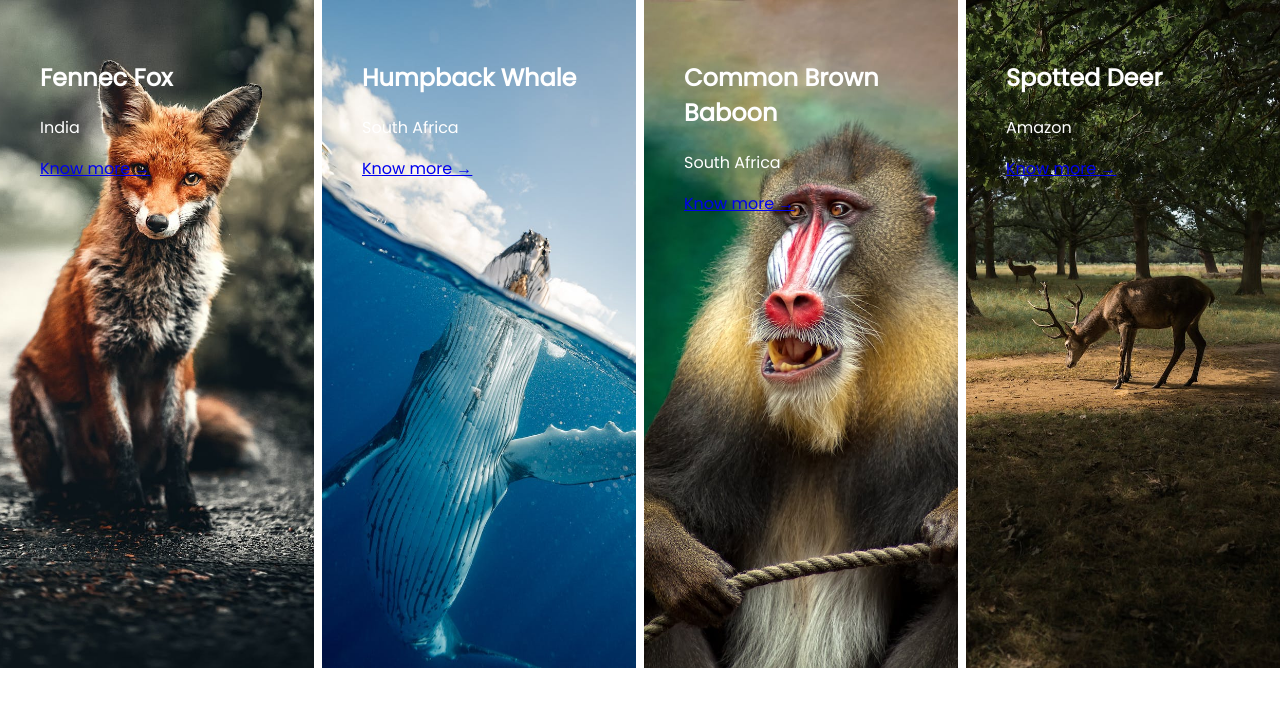
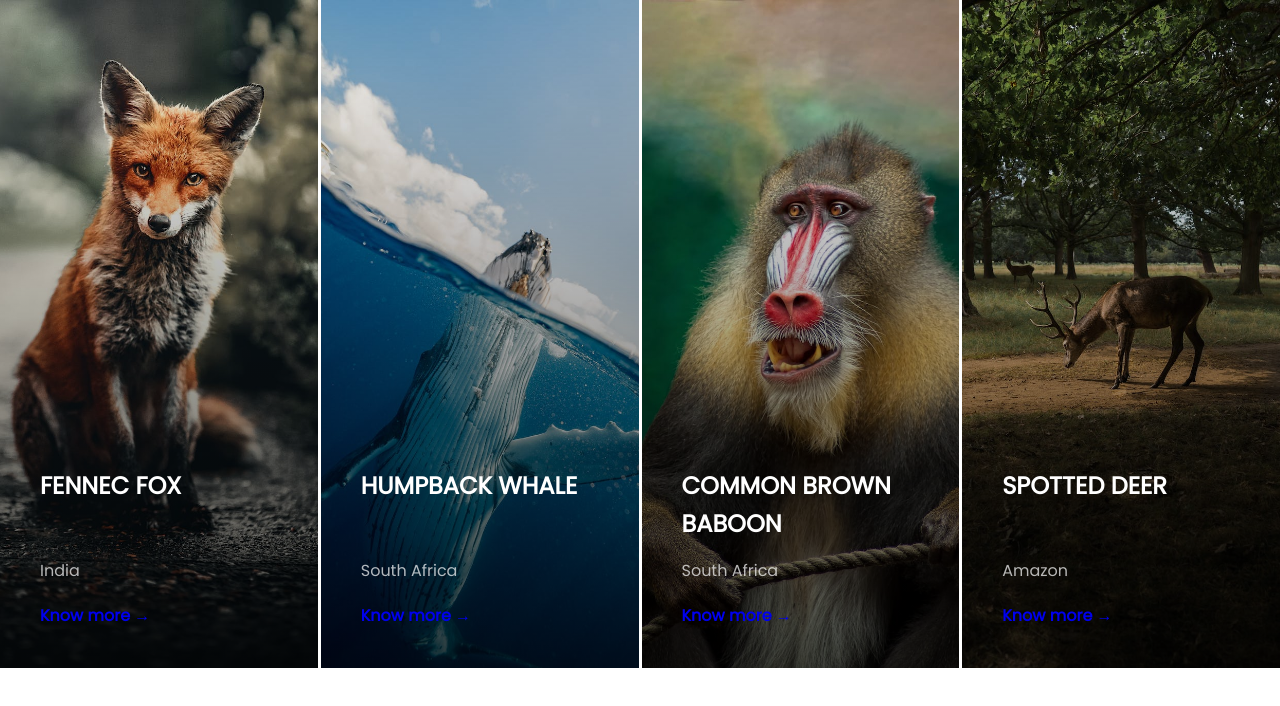
Before and after one commit to nguwenezapchristian/Interactive-Photo_Gallery, a plain HTML site: page index.html in a window 1280 px wide. Drawn offline with Linux system fonts and the light colour scheme.

Commit message:
added an overlay on the photos and decreased the opacity of the location

```diff
--- a/styles.css
+++ b/styles.css
@@ -2,23 +2,65 @@
 body {
     margin: 0;
     padding: 0;
-    font-family: Arial, sans-serif;
+    font-family: 'Poppins', sans-serif;
 }
 
 .gallery {
     display: flex;
-    gap: 8px;
+    gap: 3px;
     /* height: 100vh; */
 }
 .gallery-item {
-    font-family: 'Poppins';
     width: 293px;
     height: 588px;
     background-size: cover;
     background-position: center;
-    /* display: flex;
+    display: flex;
     flex-direction: column;
-    justify-content: space-between; */
+    justify-content: space-between;
     padding: 40px;
+    gap: 8px;
     color: white;
+    position: relative;
 }
+.gallery-item::before {
+    content: "";
+    position: absolute;
+    top: 0;
+    left: 0;
+    width: 100%;
+    height: 100%;
+    background: linear-gradient(180deg, rgba(0, 0, 0, 0) 0%, rgba(0, 0, 0, 0.7) 100%);
+    z-index: 1;
+}
+.gallery-item .info {
+    width: Fill (213px)px;
+    height: Hug (100px)px;
+    gap: 8px;
+    opacity: 0px;
+    gap: 8px;
+    opacity: 0px;
+    margin-top: auto;
+    /* border: 1px solid red; */
+    position: relative;
+    z-index: 2;
+}
+.gallery-item .info h2 {
+    text-transform: uppercase;
+    size: 38px;
+    font-weight: 700;
+    line-height: 38px;
+    height: 76px;
+}
+.gallery-item .info p {
+    height: 16px;
+    opacity: 70%;
+    font-weight: 400;
+    size: 12px;
+    line-height: 16.02px;
+}
+a {
+    text-decoration: none;
+    font-weight: bold;
+    z-index: 2;
+}
```
